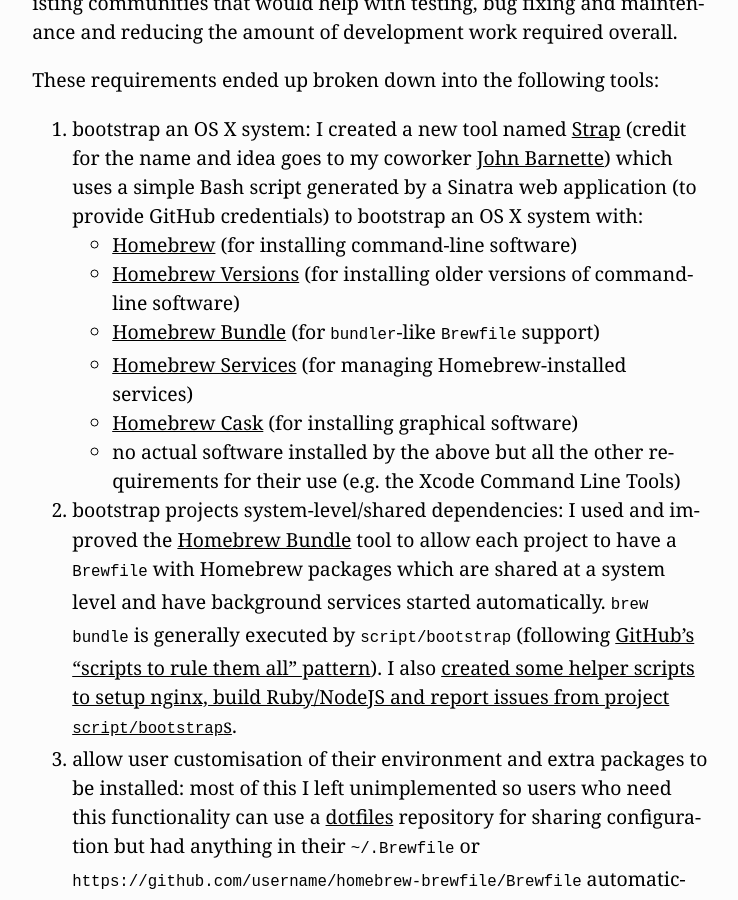
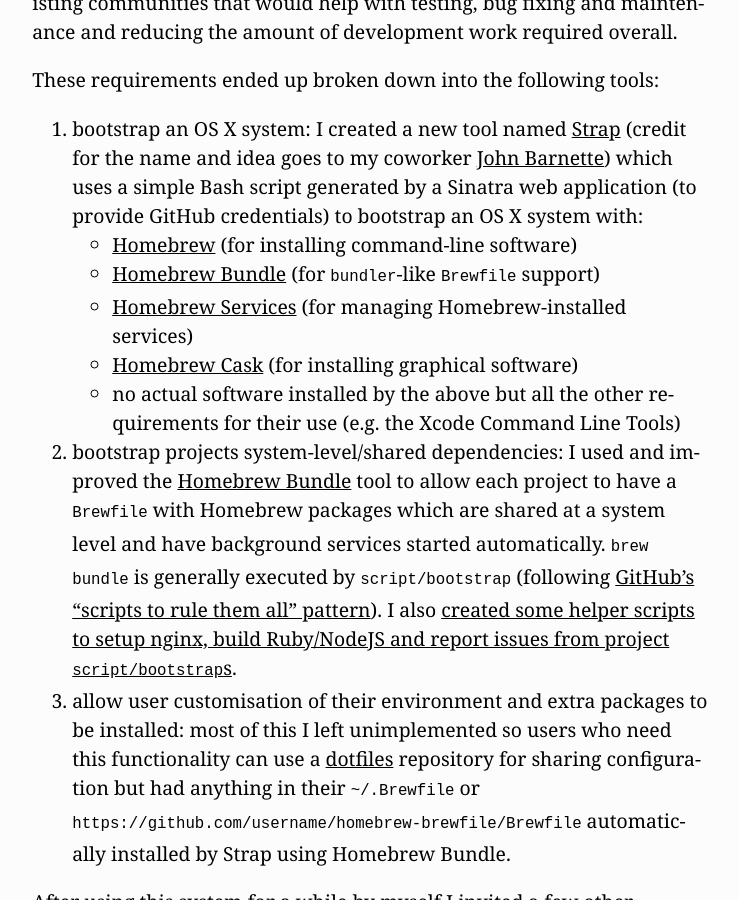
Before and after one commit to MikeMcQuaid/mikemcquaid.com, a Jekyll site: the page built from _posts/2016-06-15-replacing-boxen.md, in a window 1280 px wide and 900 px high, scrolled down 1487 px. Shown: the whole window, without its empty margins (269-1007 px from the left). Built offline with Jekyll 4.4.1, drawn with Linux system fonts in a browser that asks for light colours.

Commit message:
replacing-boxen: remove deleted homebrew-versions link.

```diff
--- a/_posts/2016-06-15-replacing-boxen.md
+++ b/_posts/2016-06-15-replacing-boxen.md
@@ -20,7 +20,6 @@
 
 1. bootstrap an OS X system: I created a new tool named [Strap](https://github.com/MikeMcQuaid/strap/) (credit for the name and idea goes to my coworker [John Barnette](https://github.com/jbarnette)) which uses a simple Bash script generated by a Sinatra web application (to provide GitHub credentials) to bootstrap an OS X system with:
     - [Homebrew](http://brew.sh) (for installing command-line software)
-    - [Homebrew Versions](https://github.com/Homebrew/homebrew-versions) (for installing older versions of command-line software)
     - [Homebrew Bundle](https://github.com/Homebrew/homebrew-bundle) (for `bundler`-like `Brewfile` support)
     - [Homebrew Services](https://github.com/Homebrew/homebrew-services) (for managing Homebrew-installed services)
     - [Homebrew Cask](https://github.com/Homebrew/homebrew-cask) (for installing graphical software)
```
